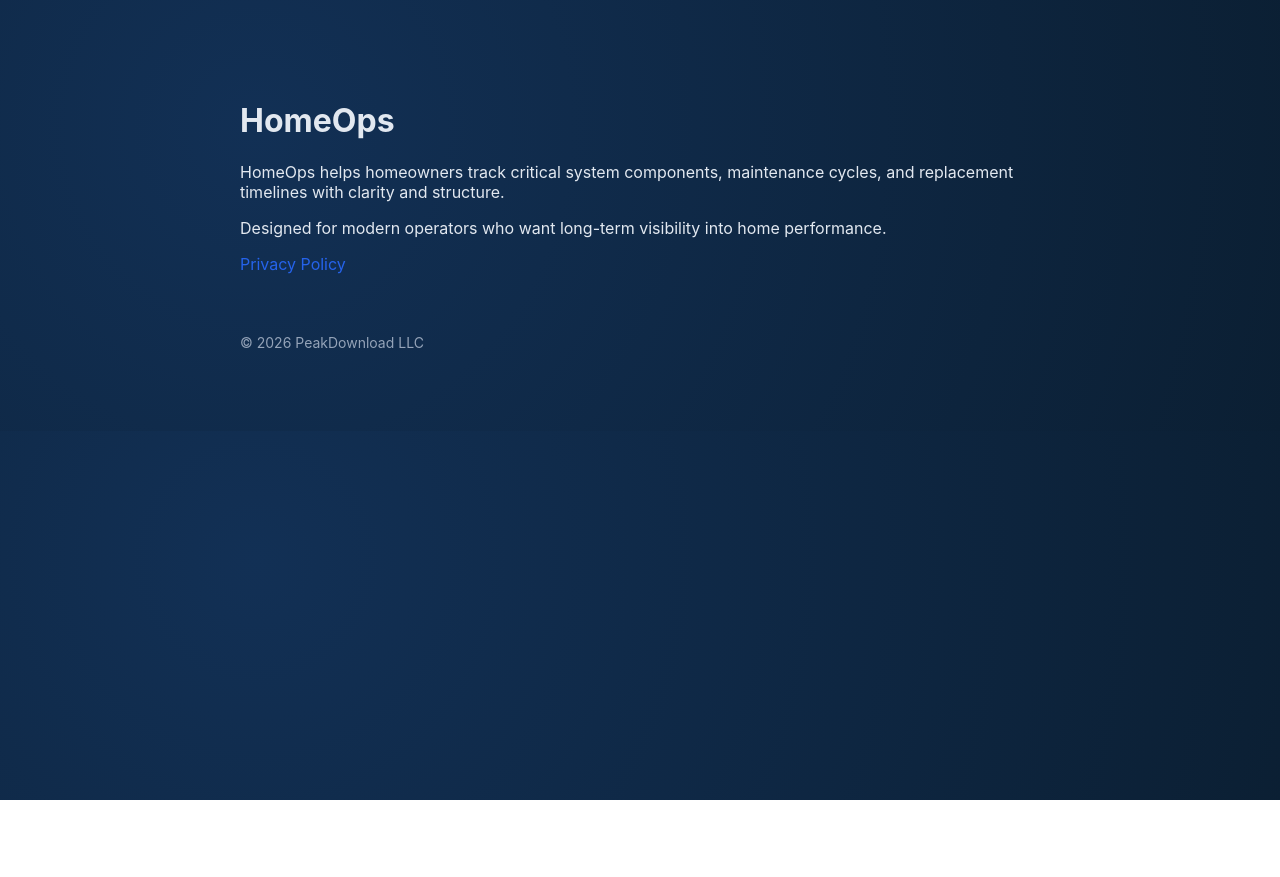
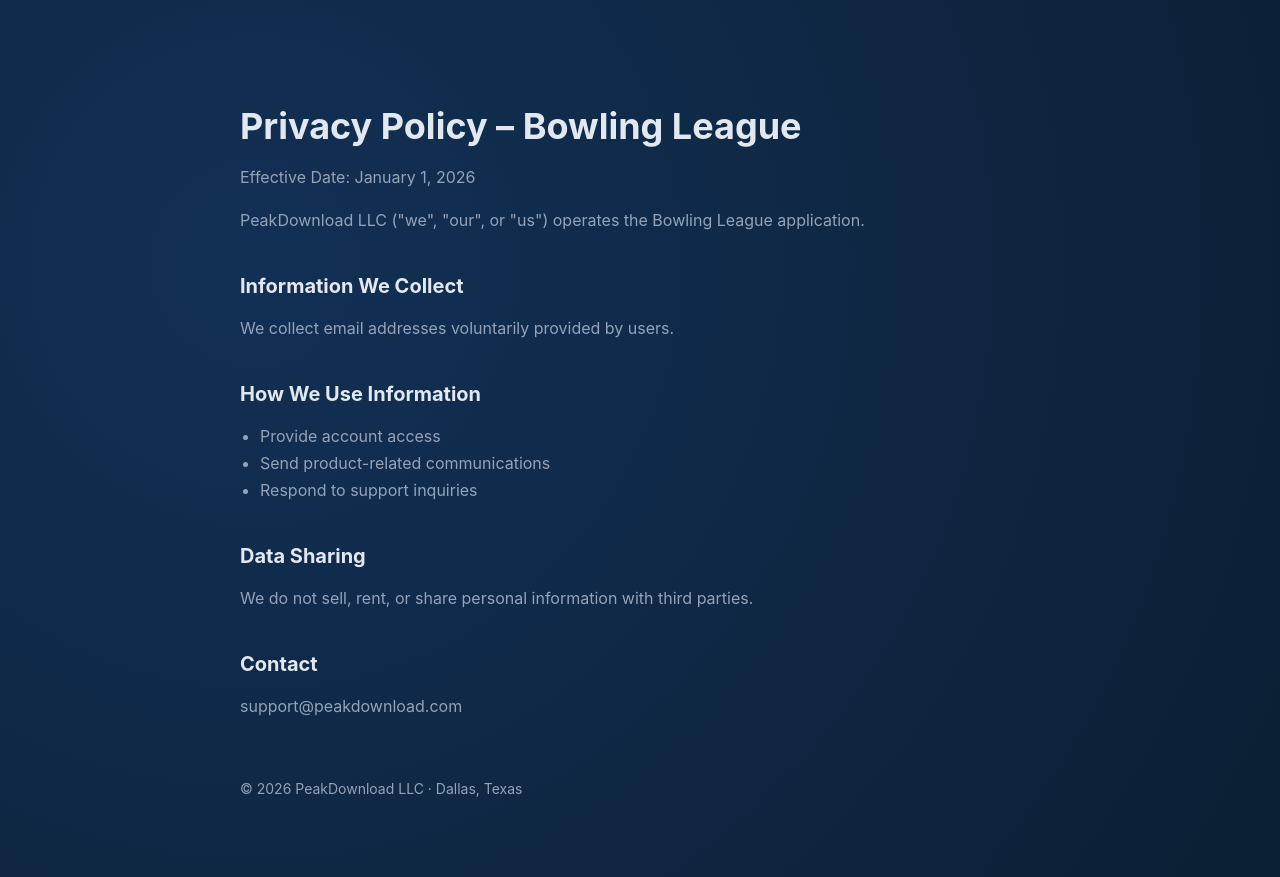
Before and after one commit to PeakDownload/peakdownload-site, a plain HTML site: page privacy-bowling.html in a window 1280 px wide. Before the commit the page ends 800 px from the top, so only its background shows below. Drawn offline with Linux system fonts and the light colour scheme.

Commit message:
Add files via upload

```diff
--- a/privacy-bowling.html
+++ b/privacy-bowling.html
@@ -3,43 +3,92 @@
 <head>
 <meta charset="UTF-8">
 <meta name="viewport" content="width=device-width, initial-scale=1.0">
-<title>HomeOps | PeakDownload LLC</title>
+<title>Privacy Policy | Bowling League</title>
+
 <style>
-body {
+:root {
+  --bg: #0B1F33;
+  --accent: #2563EB;
+  --text: #E2E8F0;
+  --muted: #94A3B8;
+}
+
+/* Force dark background everywhere */
+html, body {
   margin: 0;
+  padding: 0;
+  background: radial-gradient(circle at 20% 30%, #123055, #0B1F33);
+  color: var(--text);
   font-family: -apple-system, BlinkMacSystemFont, "Segoe UI", sans-serif;
-  color: #E2E8F0;
-  background: radial-gradient(circle at 20% 30%, #123055, #0B1F33);
+}
+
+.container {
+  max-width: 800px;
+  margin: 0 auto;
   padding: 80px 24px;
 }
-.container { max-width: 800px; margin: auto; }
-a { color: #2563EB; text-decoration: none; }
-.footer { margin-top: 60px; color: #94A3B8; font-size: 14px; }
+
+h1 {
+  font-size: 36px;
+  margin-bottom: 10px;
+}
+
+h2 {
+  margin-top: 40px;
+  font-size: 20px;
+}
+
+p, li {
+  color: var(--muted);
+  line-height: 1.7;
+  font-size: 16px;
+}
+
+ul {
+  padding-left: 20px;
+}
+
+.footer {
+  margin-top: 60px;
+  font-size: 14px;
+  color: var(--muted);
+}
 </style>
 </head>
 
 <body>
+
 <div class="container">
 
-<h1>HomeOps</h1>
+<h1>Privacy Policy – Bowling League</h1>
+
+<p>Effective Date: January 1, 2026</p>
 
 <p>
-HomeOps helps homeowners track critical system components, maintenance cycles,
-and replacement timelines with clarity and structure.
+PeakDownload LLC ("we", "our", or "us") operates the Bowling League application.
 </p>
 
-<p>
-Designed for modern operators who want long-term visibility into home performance.
-</p>
+<h2>Information We Collect</h2>
+<p>We collect email addresses voluntarily provided by users.</p>
 
-<p>
-<a href="/privacy-homeops.html">Privacy Policy</a>
-</p>
+<h2>How We Use Information</h2>
+<ul>
+<li>Provide account access</li>
+<li>Send product-related communications</li>
+<li>Respond to support inquiries</li>
+</ul>
+
+<h2>Data Sharing</h2>
+<p>We do not sell, rent, or share personal information with third parties.</p>
+
+<h2>Contact</h2>
+<p>support@peakdownload.com</p>
 
 <div class="footer">
-© 2026 PeakDownload LLC
+© 2026 PeakDownload LLC · Dallas, Texas
 </div>
 
 </div>
+
 </body>
 </html>
```
